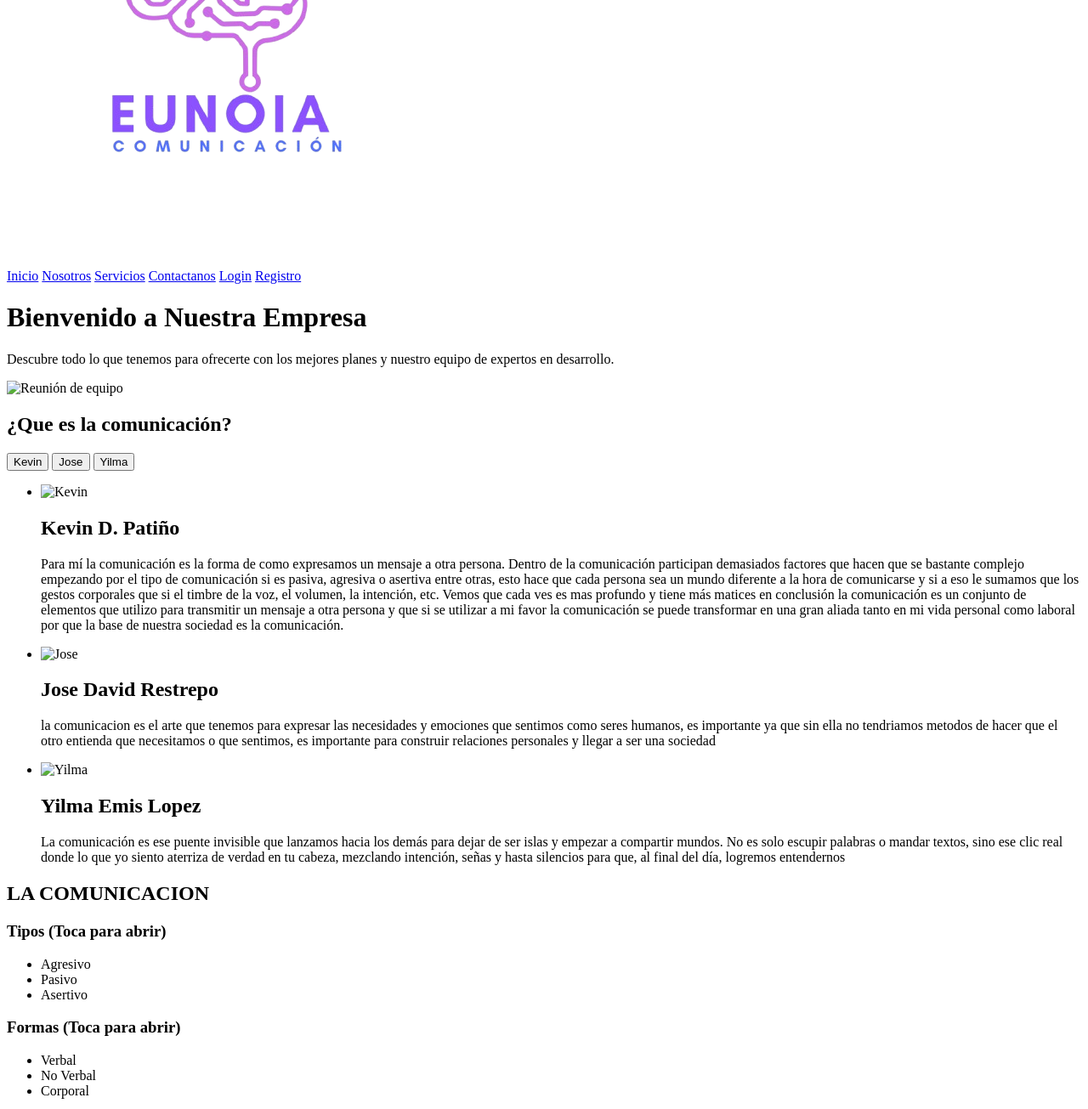
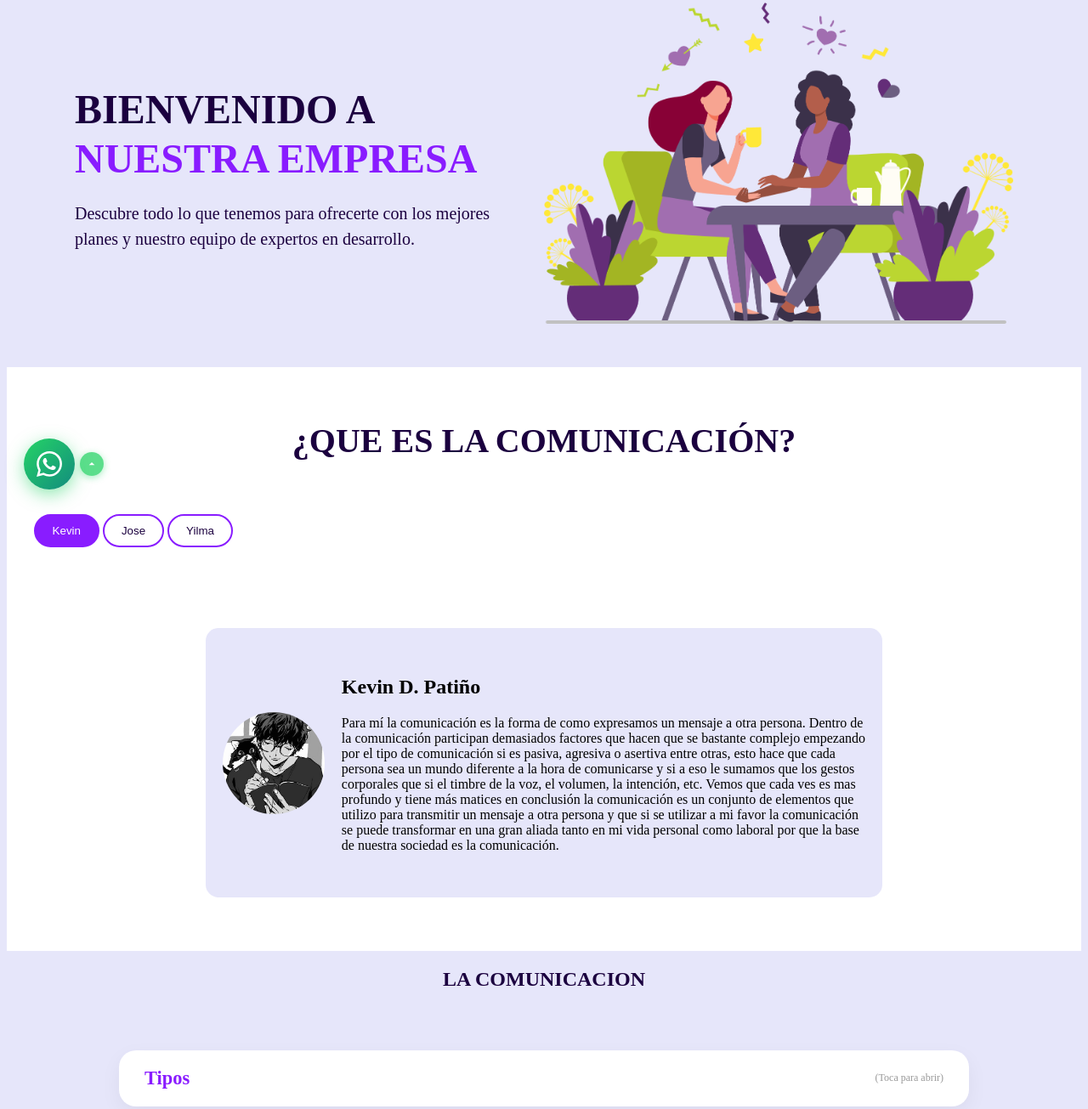
Before and after one commit to KeyVinCode/Proyecto-comunicacion, a website: page index.html in a window 1280 px wide. Shown: the part 196-1501 px from the top of the page at 85% size. Drawn offline with nearby package versions, Linux system fonts and the light colour scheme; the site is published under a folder, as on GitHub Pages, so addresses that start at the root find nothing.

Commit message:
Version 1.1.1

```diff
--- a/index.html
+++ b/index.html
@@ -3,8 +3,8 @@
 <head>
     <meta charset="UTF-8">
     <meta name="viewport" content="width=device-width, initial-scale=1.0">
-    <link href="/proyectofinalJS.1/css/index.css" rel="stylesheet">
-    <link href="/proyectofinalJS.1/css/social.css" rel="stylesheet">
+    <link href="proyectofinalJS.1/css/index.css" rel="stylesheet">
+    <link href="proyectofinalJS.1/css/social.css" rel="stylesheet">
     <title>Inicio</title>
 </head>
 <body>
@@ -18,11 +18,11 @@
         <div class="indicador"></div>
 
         <a href="index.html">Inicio</a>
-        <a href="/proyectofinalJS.1/Html/nosotros.html">Nosotros</a>
-        <a href="/proyectofinalJS.1/Html/servicios.html">Servicios</a>
-        <a href="/proyectofinalJS.1/Html/contactanos.html">Contactanos</a>
-        <a href="/proyectofinalJS.1/Html/login.html">Login</a>
-        <a href="/proyectofinalJS.1/Html/registro.html" class="registro">Registro</a>
+        <a href="proyectofinalJS.1/Html/nosotros.html">Nosotros</a>
+        <a href="proyectofinalJS.1/Html/servicios.html">Servicios</a>
+        <a href="proyectofinalJS.1/Html/contactanos.html">Contactanos</a>
+        <a href="proyectofinalJS.1/Html/login.html">Login</a>
+        <a href="proyectofinalJS.1/Html/registro.html" class="registro">Registro</a>
 
     </div>
   </nav>
@@ -33,7 +33,7 @@
        <p>Descubre todo lo que tenemos para ofrecerte con los mejores planes y nuestro equipo de expertos en desarrollo.</p>
     </div>
     <div class="hero-img">
-       <img src="/proyectofinalJS.1/images/Reunion.png" alt="Reunión de equipo">
+       <img src="proyectofinalJS.1/images/Reunion.png" alt="Reunión de equipo">
     </div>
   </div>
 
@@ -51,7 +51,7 @@
         <ul class="list">
           <li class="item active" id="kevin">
             <div class="contenido-integrante">
-              <img src="/proyectofinalJS.1/images/Kevin.png" alt="Kevin">
+              <img src="proyectofinalJS.1/images/Kevin.png" alt="Kevin">
               <div class="texto">
                 <h2>Kevin D. Patiño </h2>
                 <p>Para mí la comunicación es la forma de como expresamos un mensaje a otra persona. Dentro de la comunicación participan
@@ -67,7 +67,7 @@
 
           <li class="item" id="Jose">
             <div class="contenido-integrante">
-              <img src="/proyectofinalJS.1/images/Jose..jpeg" alt="Jose">
+              <img src="proyectofinalJS.1/images/Jose..jpeg" alt="Jose">
               <div class="texto">
                 <h2> Jose David Restrepo</h2>
                   <p>la comunicacion es el arte que tenemos para expresar las necesidades y emociones que sentimos como seres humanos, es importante
@@ -80,7 +80,7 @@
 
           <li class="item" id="Yilma">
             <div class="contenido-integrante">
-              <img src="/proyectofinalJS.1/images/Yilma.-removebg-preview.png" alt="Yilma">
+              <img src="proyectofinalJS.1/images/Yilma.-removebg-preview.png" alt="Yilma">
               <div class="texto">
                 <h2>Yilma Emis Lopez </h2>
                 <p>La comunicación es ese puente invisible que lanzamos hacia los demás para dejar de ser islas y empezar a compartir mundos.
@@ -262,7 +262,7 @@
 
         <div class="columna-imagen">
             <div class="img-placeholder">
-               <img src="/proyectofinalJS.1/images/3656634.jpg" alt="">
+               <img src="proyectofinalJS.1/images/3656634.jpg" alt="">
             </div>
             </div>
     </div>
@@ -463,8 +463,8 @@
 
 
   <script src="https://cdnjs.cloudflare.com/ajax/libs/animejs/3.2.1/anime.min.js"></script>
-  <script src="/proyectofinalJS.1/JS/script.js"></script>
-  <script src="/proyectofinalJS.1/JS/index.js"></script>
+  <script src="proyectofinalJS.1/JS/script.js"></script>
+  <script src="proyectofinalJS.1/JS/index.js"></script>
 
   <footer class="footer-eunoia">
     <div class="footer-inner">
```
